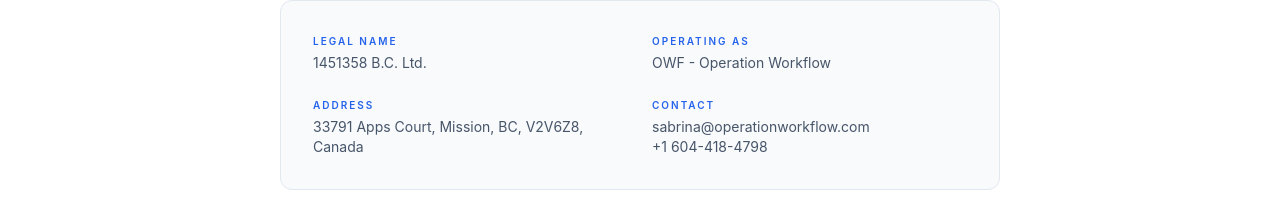
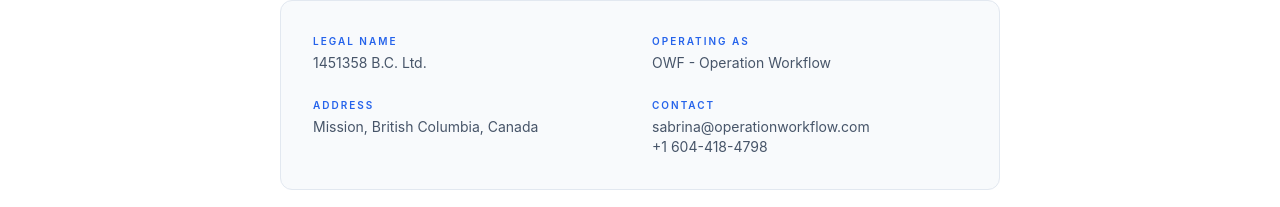
Before and after one commit to SabrinaOWF/OWF, a Next.js app: page /privacy-policy in a window 1280 px wide. Shown: the part 414-621 px from the top of the page. Built offline with nearby package versions, Linux system fonts and the light colour scheme.

Commit message:
Update page.tsx

```diff
--- a/src/app/privacy-policy/page.tsx
+++ b/src/app/privacy-policy/page.tsx
@@ -25,7 +25,7 @@ export default function PrivacyPage() {
           </div>
           <div className="flex flex-col gap-1">
             <span className="text-[10px] font-semibold tracking-[2px] uppercase text-[#2563eb]">Address</span>
-            <span className="text-sm text-[#475569]">33791 Apps Court, Mission, BC, V2V6Z8, Canada</span>
+            <span className="text-sm text-[#475569]">Mission, British Columbia, Canada</span>
           </div>
           <div className="flex flex-col gap-1">
             <span className="text-[10px] font-semibold tracking-[2px] uppercase text-[#2563eb]">Contact</span>
```
